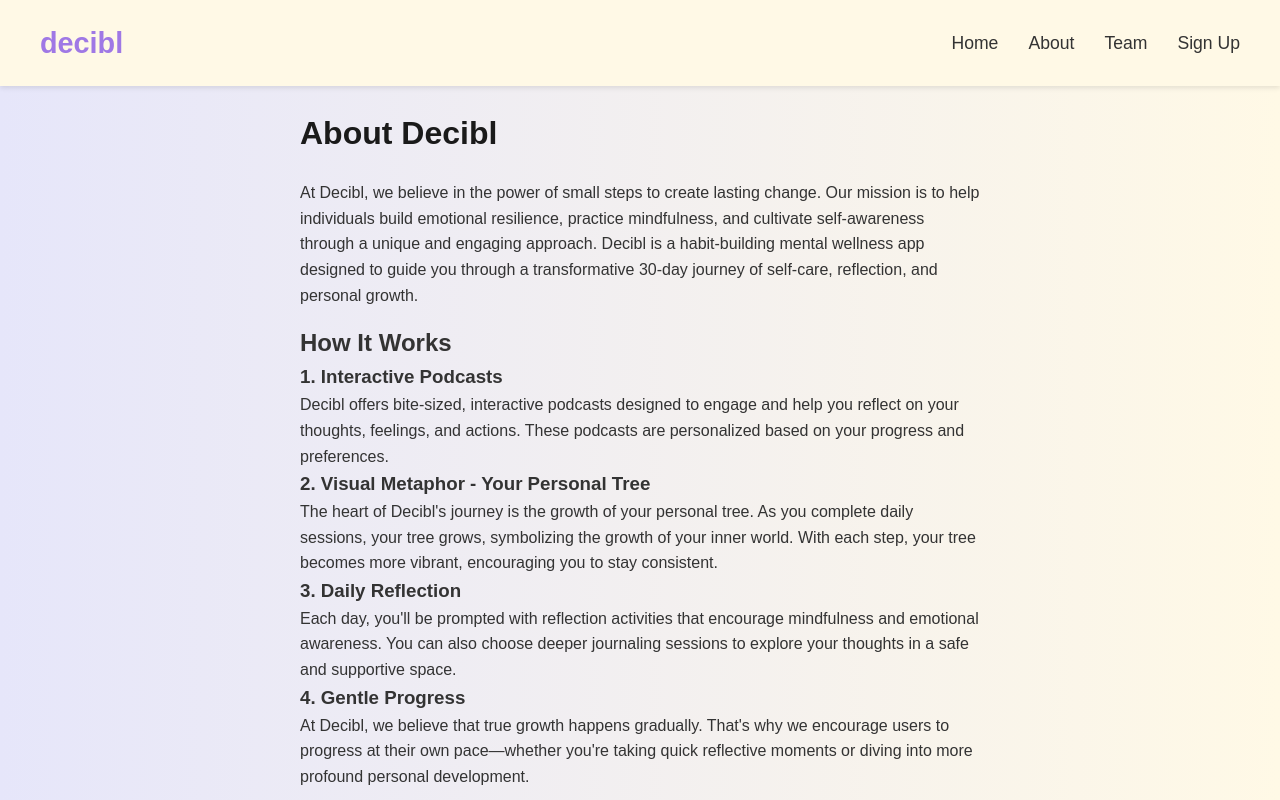
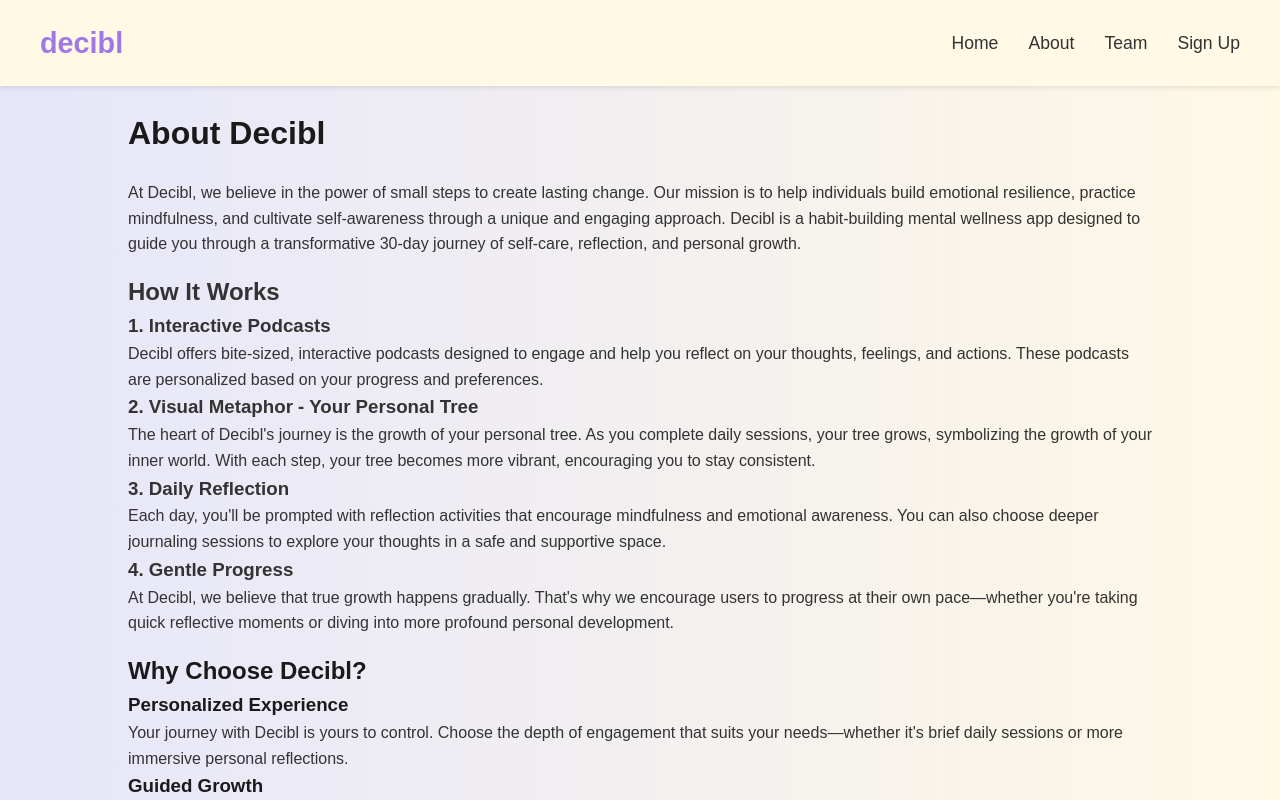
Before and after one commit to mahima-jpatel/decibl, a Next.js app: page /about in a window 1280 px wide. Shown: the top 800 px of the page. Built offline with nearby package versions, Linux system fonts and the light colour scheme.

Commit message:
Fix relative spaces

```diff
--- a/src/app/about/page.tsx
+++ b/src/app/about/page.tsx
@@ -18,9 +18,9 @@ export default function About() {
       </header>
 
       {/* About Content */}
-      <div className="flex-1 flex flex-col items-left px-4 md:px-8 py-12 relative">
+      <div className="flex-1 flex flex-col items-left px-6 sm:px-12 md:px-16 py-12 relative" style={{ paddingLeft: '10%', paddingRight: '10%'}}>
         {/* About Section - Main content */}
-        <div className="max-w-4xl mx-auto text-left space-y-10 relative z-10 py-8" style={{paddingLeft: '300px', paddingRight: '300px'}}>
+        <div className="max-w-5xl mx-auto text-left space-y-10 relative z-10 py-8 text-justify">
           <h1 className="text-4xl md:text-5xl font-extrabold text-[#1a1a1a] mb-8">
             About Decibl
           </h1>
@@ -93,11 +93,6 @@ export default function About() {
 
             <div className="grid grid-cols-1 md:grid-cols-2 gap-6 text-left mt-8">
               <div className="flex items-start p-4">
-                {/* <div className="text-purple-500 mr-4 mt-1">
-                  <svg width="24" height="24" viewBox="0 0 24 24" fill="none" xmlns="http://www.w3.org/2000/svg">
-                    <path d="M20 6L9 17L4 12" stroke="currentColor" strokeWidth="2" strokeLinecap="round" strokeLinejoin="round"/>
-                  </svg>
-                </div> */}
                 <div>
                   <h3 className="text-xl font-bold text-[#1a1a1a] mb-2" style={{margin: '0px'}}>Personalized Experience</h3>
                   <p className="text-gray-700 leading-relaxed" style={{margin: '0px'}}>
@@ -108,11 +103,6 @@ export default function About() {
               </div>
 
               <div className="flex items-start p-4">
-                {/* <div className="text-purple-500 mr-4 mt-1">
-                  <svg width="24" height="24" viewBox="0 0 24 24" fill="none" xmlns="http://www.w3.org/2000/svg">
-                    <path d="M20 6L9 17L4 12" stroke="currentColor" strokeWidth="2" strokeLinecap="round" strokeLinejoin="round"/>
-                  </svg>
-                </div> */}
                 <div>
                   <h3 className="text-xl font-bold text-[#1a1a1a] mb-2" style={{margin: '0px'}}>Guided Growth</h3>
                   <p className="text-gray-700 leading-relaxed" style={{margin: '0px'}}>
@@ -123,11 +113,6 @@ export default function About() {
               </div>
 
               <div className="flex items-start p-4">
-                {/* <div className="text-purple-500 mr-4 mt-1">
-                  <svg width="24" height="24" viewBox="0 0 24 24" fill="none" xmlns="http://www.w3.org/2000/svg">
-                    <path d="M20 6L9 17L4 12" stroke="currentColor" strokeWidth="2" strokeLinecap="round" strokeLinejoin="round"/>
-                  </svg>
-                </div> */}
                 <div>
                   <h3 className="text-xl font-bold text-[#1a1a1a] mb-2" style={{margin: '0px'}}>Safe and Supportive</h3>
                   <p className="text-gray-700 leading-relaxed" style={{margin: '0px'}}>
@@ -138,11 +123,6 @@ export default function About() {
               </div>
 
               <div className="flex items-start p-4">
-                {/* <div className="text-purple-500 mr-4 mt-1">
-                  <svg width="24" height="24" viewBox="0 0 24 24" fill="none" xmlns="http://www.w3.org/2000/svg">
-                    <path d="M20 6L9 17L4 12" stroke="currentColor" strokeWidth="2" strokeLinecap="round" strokeLinejoin="round"/>
-                  </svg>
-                </div> */}
                 <div>
                   <h3 className="text-xl font-bold text-[#1a1a1a] mb-2" style={{margin: '0px'}}>Holistic Wellness</h3>
                   <p className="text-gray-700 leading-relaxed" style={{margin: '0px'}}>
--- a/src/app/page.tsx
+++ b/src/app/page.tsx
@@ -19,7 +19,7 @@ export default function Home() {
 
 
 
-      <div className="hero flex-1 flex flex-col justify-center items-center px-4 md:px-8 py-12 min-h-screen relative">
+      <div className="hero flex-1 flex flex-col justify-center items-center px-4 md:px-8 py-12 relative" style={{ paddingLeft: '0px'}}>
   <div className="text-section max-w-4xl mx-auto text-center space-y-6 relative z-10">
     <h1 className="text-3xl md:text-4xl font-extrabold text-[#1a1a1a] mb-6">
       Embark on Your Mental Wellness Journey
--- a/src/app/signup/page.tsx
+++ b/src/app/signup/page.tsx
@@ -67,7 +67,7 @@ export default function SignUp() {
         </div>
       </header>
 
-      <div className="flex justify-center items-center bg-gradient-to-br from-purple-50 to-blue-50">
+      <div className="flex justify-center items-center bg-gradient-to-br from-purple-50 to-blue-50" style={{ paddingLeft: '10%', paddingRight: '10%' }}>
         <div className="w-[500px] bg-white shadow-md rounded-lg p-20">
           <h1 className="text-9xl font-bold text-center mb-10 text-gray-800" style={{ fontSize: '40px' }}>Join the Waitlist</h1>
 
```
